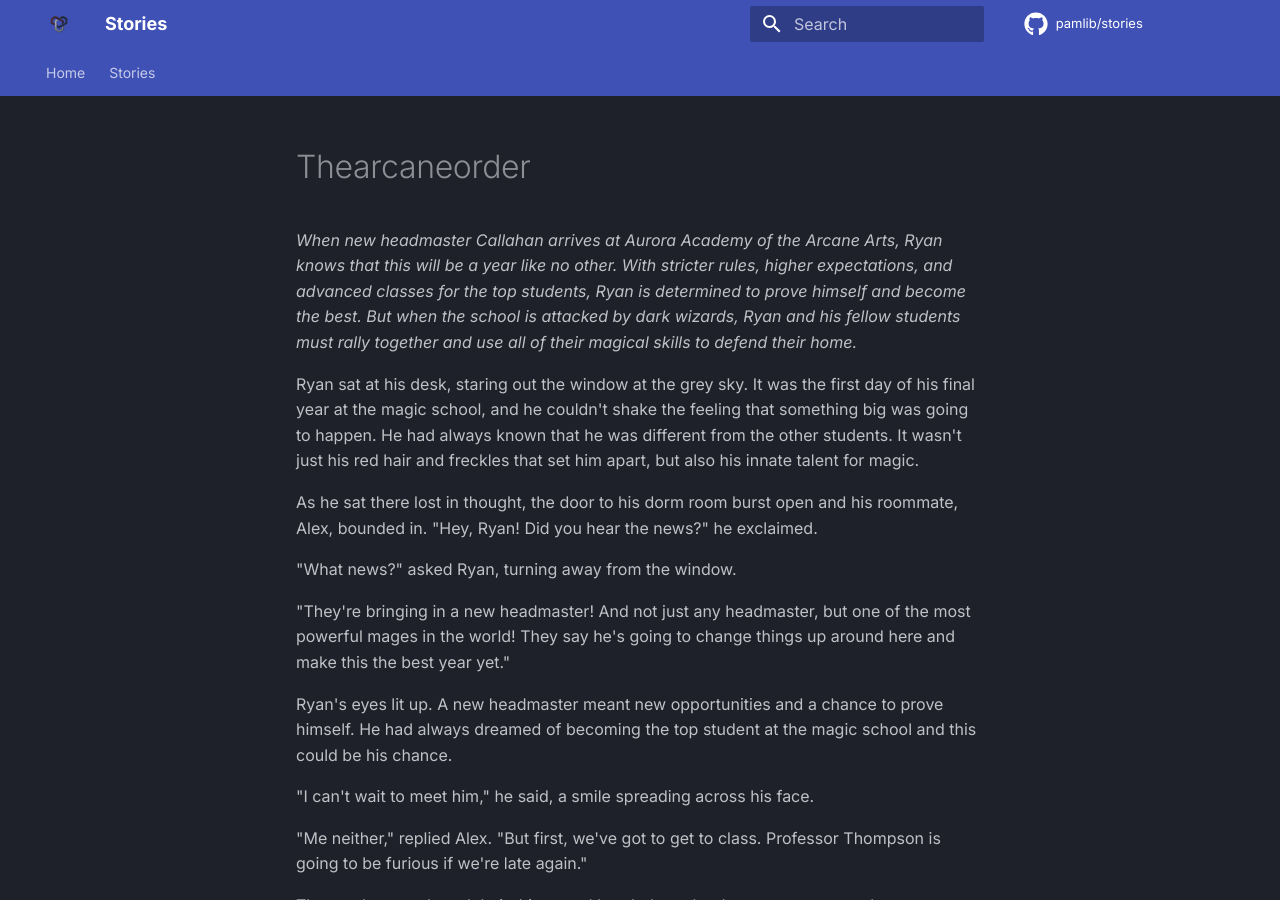
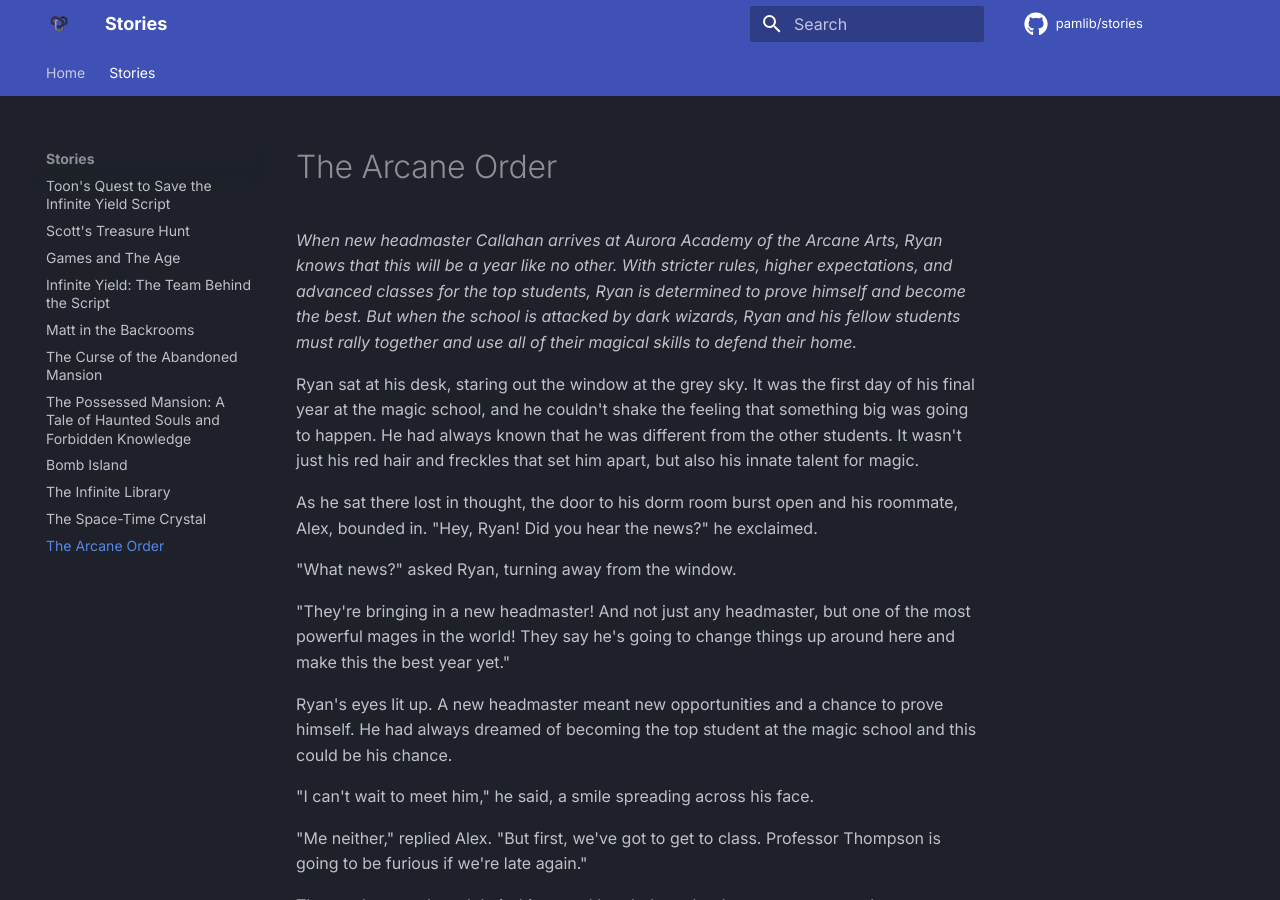
Before and after one commit to pamlib/stories, an MkDocs documentation site: the page built from docs/stories/thearcaneorder.md, in a window 1280 px wide and 900 px high. Built offline with MkDocs 1.6.1 and Material for MkDocs 9.7.7, drawn with Linux system fonts in a browser that asks for light colours; comment, search, counter and statistics services are not loaded.

Commit message:
Update mkdocs.yml

```diff
--- a/mkdocs.yml
+++ b/mkdocs.yml
@@ -32,6 +32,7 @@ nav:
     - "Bomb Island": stories/bombisland.md
     - "The Infinite Library": stories/theinfinitelibrary.md
     - "The Space-Time Crystal": stories/thespacetimecrystal.md
+    - "The Arcane Order": stories/thearcaneorder.md
 
 
 markdown_extensions:
```
